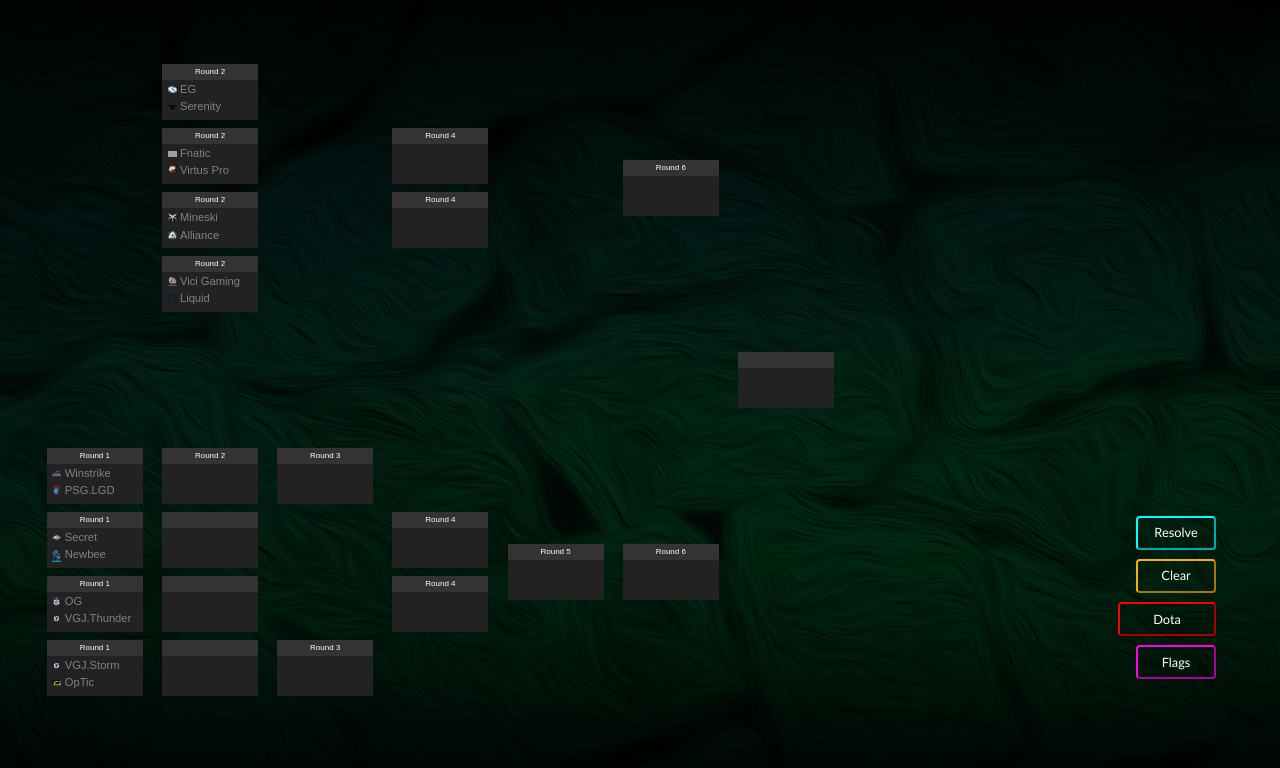
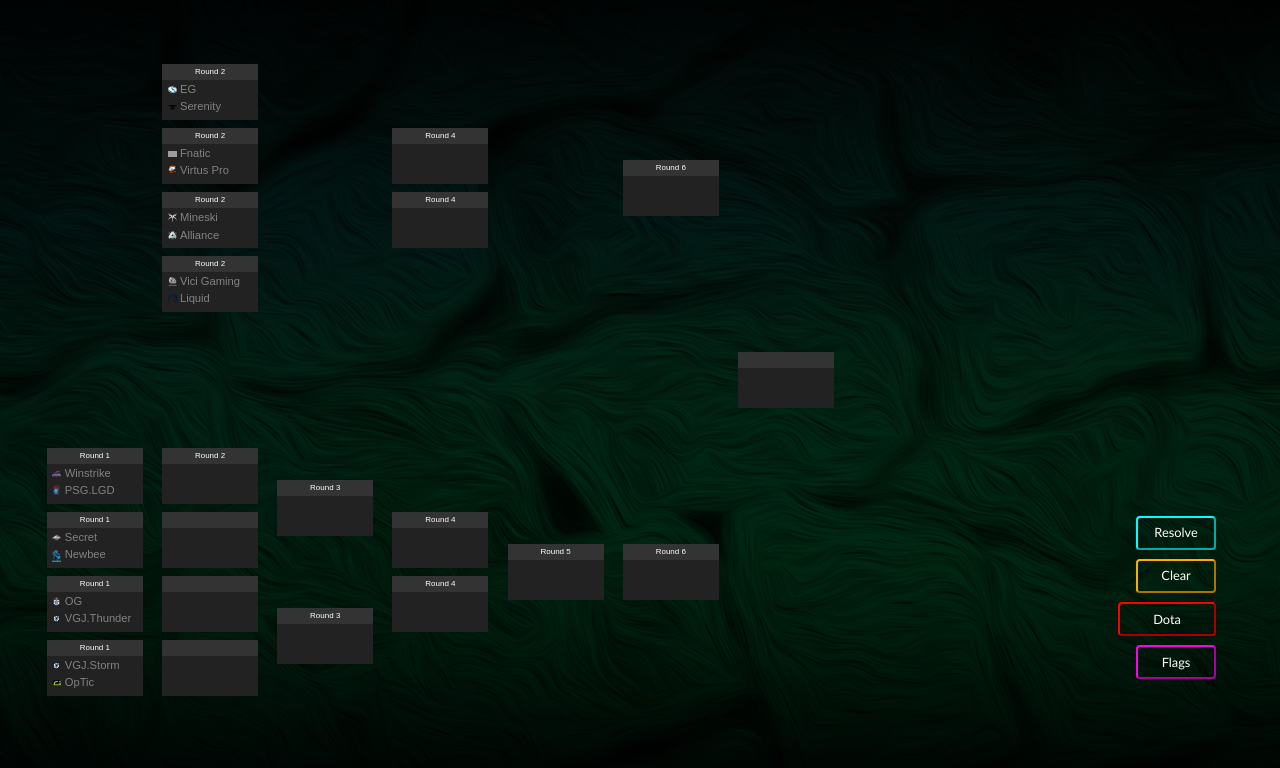
Before and after one commit to carsva/bracketeer, a React (Create React App) app: page / in a window 1280 px wide. Shown: the top 768 px of the page. Built offline with nearby package versions, Linux system fonts and the light colour scheme; no server answers; grey boxes are pictures that could not be loaded; a web font is replaced by a local one.

Commit message:
Final touch

```diff
--- a/src/App.css
+++ b/src/App.css
@@ -385,7 +385,7 @@
     display: flex;
     font-size: 3em;
     position: absolute;
-    margin-left: 7em;
+    margin-left: 5em;
     margin-top: 1em;
     top: 50%;
     left: 50%;
@@ -449,7 +449,7 @@
   }
 
   .special {
-    height: 2em;
+    height: 4em;
     width: 1em;
   }
 
@@ -559,6 +559,17 @@
 
 @media screen and (orientation:landscape) {
 
+  .special {
+    height: 4em;
+    width: 1em;
+  }
+
+  .LB3 {
+    display: flex;
+    flex-direction: column;
+    justify-content: center;
+  }
+
   /* .MasterContainer {
     position: relative;
     top: 0em;
```
